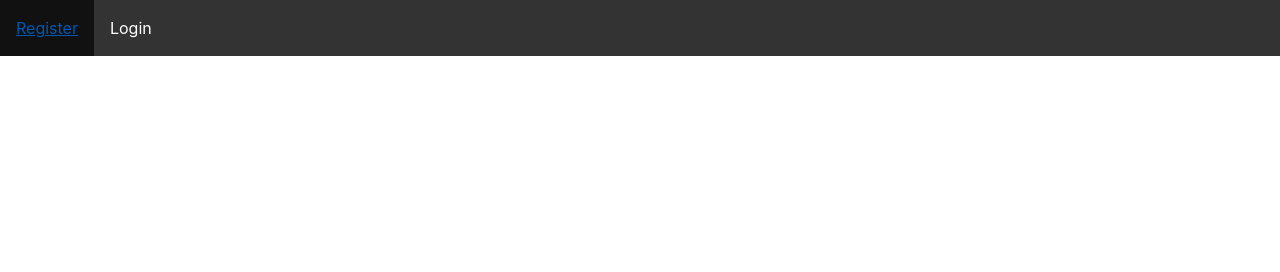
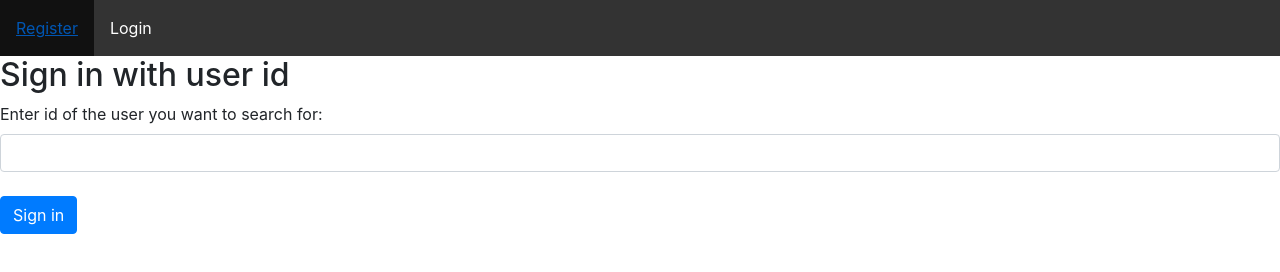
Before and after one commit to lushilling/Discussion-Board, a website: page html/index.html in a window 1280 px wide. Drawn offline with nearby package versions, Linux system fonts and the light colour scheme.

Commit message:
adding form

```diff
--- a/html/index.html
+++ b/html/index.html
@@ -11,6 +11,26 @@
         <li><a href="register.html">Register</a></li>
         <li><a href="login.html">Login</a></li>
     </ul>
+
+
+    <div class="formDiv">
+        <h2>Sign in with user id</h2>
+        <form onsubmit="return getAUser()">
+            <label for="anAcc" id="anAccLable">Enter id of the user you want to search for: </label>
+            <input type="text" id="anAcc" class="form-control" name="anAcc" required>
+            <br>
+            <input type="submit" id="signIn" class="btn btn-primary" value="Sign in">
+            <br>
+            <p id="systemResponse">
+            </p>
+        </form>
+    </div>
+
+    <div id="random">
+
+    </div>
+
+
 </body>
 
 </html>
```
